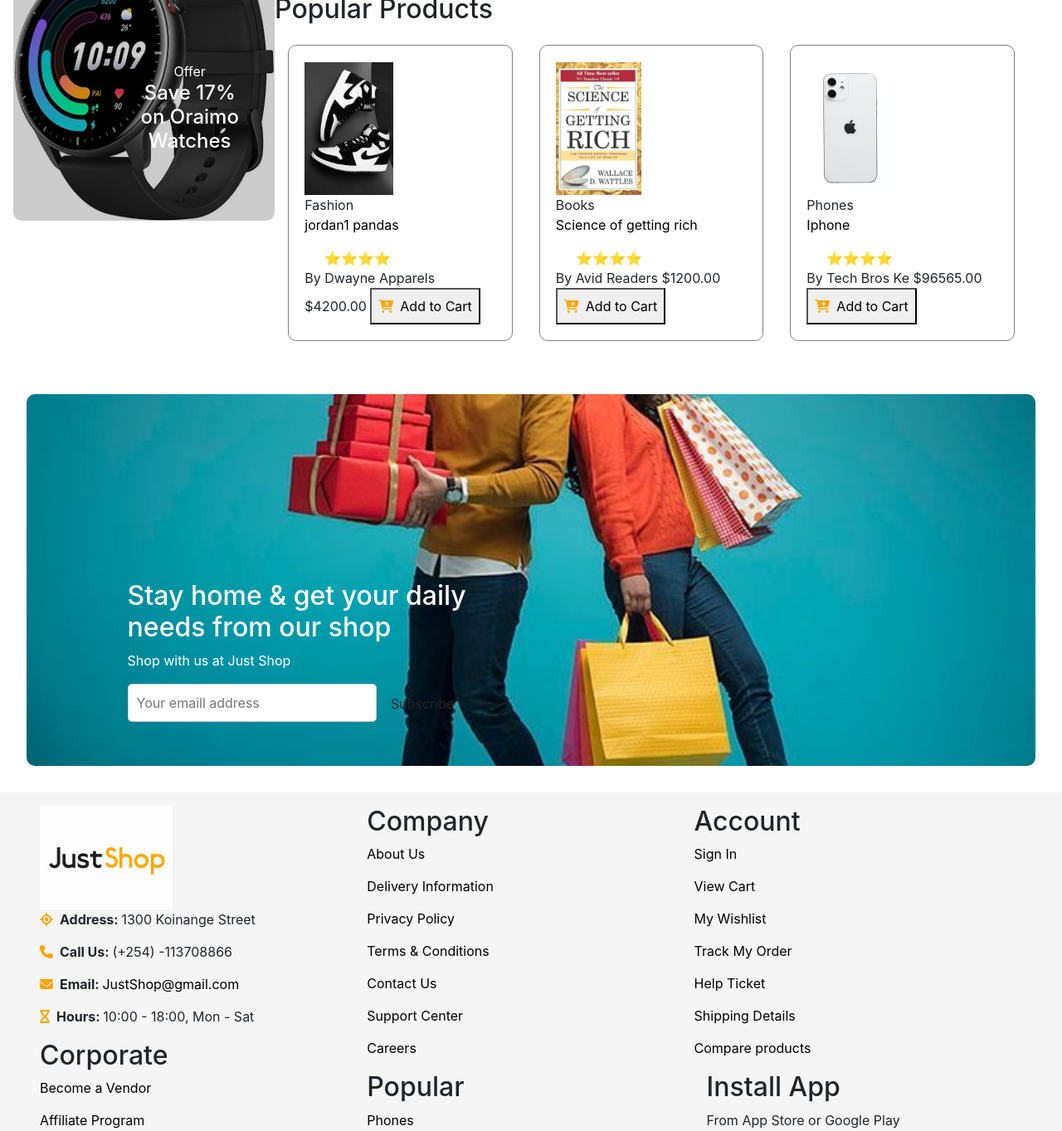
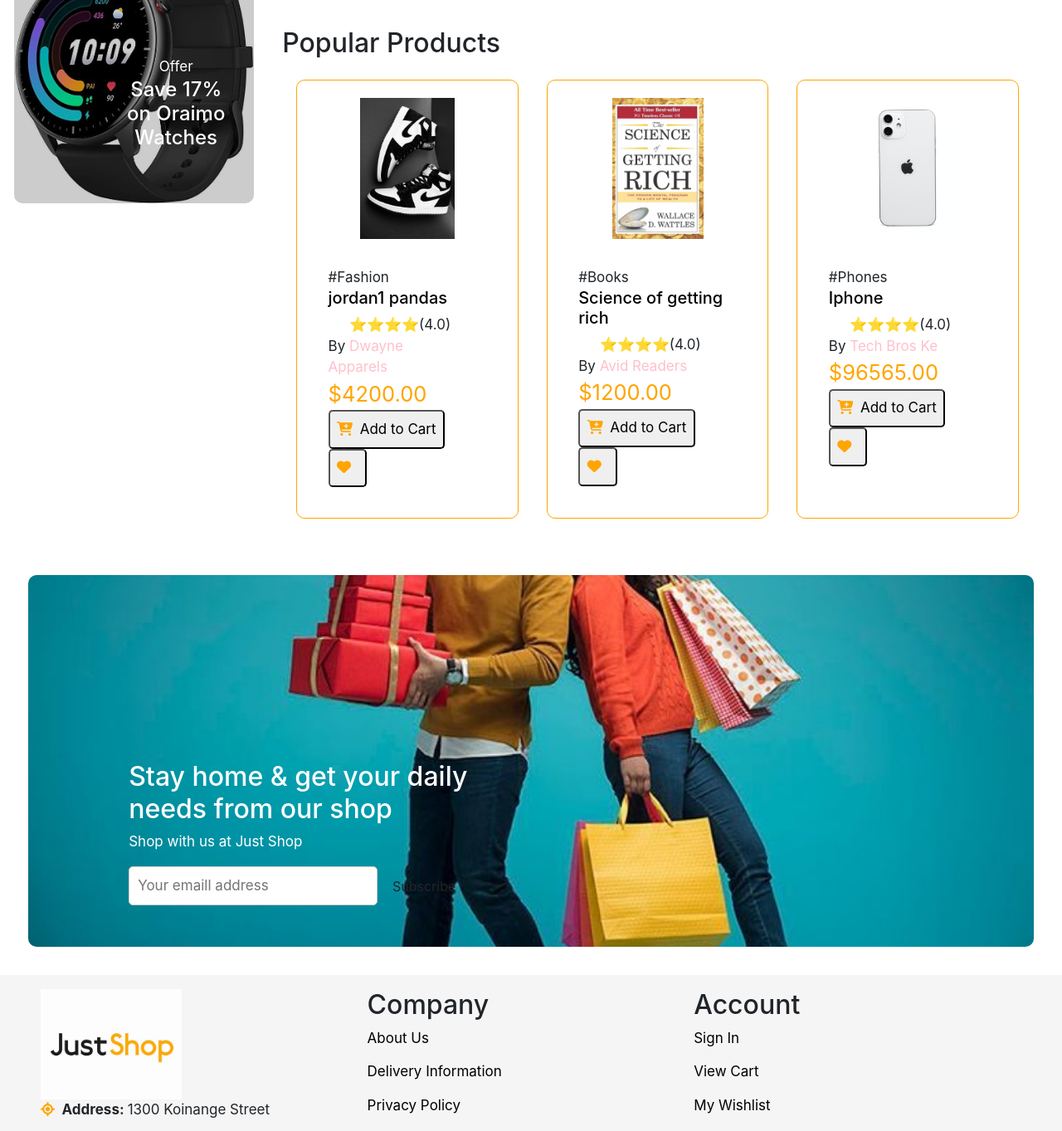
Before and after one commit to Muchiri-cmd/Online-Retail, a Django app: page / in a window 1280 px wide. Shown: the part 664-2027 px from the top of the page at 83% size. Run offline with Django 5.2, Linux system fonts and the light colour scheme; a user stored in the database is signed in; data comes from the database, SQL or seed files in the repository; both versions use the stored data as it was after the commit; some libraries are stand-ins or nearby versions.

Commit message:
Improve UI

```diff
--- a/main/views.py
+++ b/main/views.py
@@ -6,9 +6,10 @@ from .models import *
 @login_required
 def index_view(request):
    products=Product.objects.filter(featured=True,product_status="published")
-
+   categories=Category.objects.all()
    context={
       "products":products,
+      "categories":categories,
    }
    return render(request,'main/index.html',context)
 
--- a/static/assets/css/index.css
+++ b/static/assets/css/index.css
@@ -10,7 +10,9 @@ textarea {
   font-family: inherit;
   font-size: 100%;
 }
-
+body{
+    font-size:17px;
+}
 li{
     list-style-type: none;
 }
@@ -48,6 +50,10 @@ a{
     color:black;
     margin-right:1.5em;
 }
+a:hover{
+    text-decoration: none;
+    color:orange;
+}
 .subheader{
     display: flex;
     height:3em;
@@ -74,11 +80,21 @@ a{
     height:100%;
     margin:0 1em;
     text-align: center;
+    border-radius:5px;
 }
-main{
-    height:auto;
-    padding:1em;
+
+.account-links .dropdown-menu {
+    display: none;
+    position: absolute;
+    background-color: #fff;
+    border: 1px solid #ccc;
+    padding: 5px;
 }
+
+.account-links .dropdown:hover .dropdown-menu {
+    display: block;
+}
+
 .main-container{
     display: flex;
 }
@@ -94,9 +110,10 @@ main{
 .categories-list{
     height:auto;
     border-radius: 10px;
-    box-shadow: 0 0 15px 15px whitesmoke;
+    box-shadow: 0 0 1px 1px orange;
     width:auto;
     padding:1em;
+    margin:1em;
 }
 .categories-list>ul>li{
     margin: 1.2em;
@@ -146,6 +163,7 @@ main{
 }
 .ad-banner{
     position: relative;
+    margin:1em;
 
 }
 .ad-img{
@@ -165,23 +183,36 @@ main{
     z-index: 1;
     border-radius: 10px;
 }
+.products-section{
+    padding:1em;
+}
 .products-container{
     display: flex;
+
     flex-wrap: wrap;
+}
+.product-img{
+    display: flex;
+    justify-content: center;
+
 }
 .product-card{
     height:auto;
-    border:0.5px solid grey;
+    border:0.5px solid orange;
     margin:1em;
     padding:1.2em;
     border-radius: 10px;
     width:29%;
     display: inherit;
     flex-direction: column;
+    gap:1em;
 }
 .product-card:hover{
-    transform: scale(1.1);
+    transform: scale(1.05);
     transition: 250ms ease;
+}
+.product-info{
+    margin:1em;
 }
 .product-info span{
     white-space: normal;
@@ -189,10 +220,19 @@ main{
 }
 .product-image{
     height:10em;
-    object-fit: contain;
+    object-fit: cover;
+
+}
+.price{
+    font-size:1.5em;
+    color:orange;
+}
+.retailer-title{
+    color:pink;
 }
 button{
     padding:0.5em;
+    border-radius:.3em;
 }
 .newsletter{
     margin:auto;
--- a/templates/base/base.html
+++ b/templates/base/base.html
@@ -33,10 +33,15 @@
                 <a href=""><li></i>Contact Us</li></a>
             </ul>
             <ul class="account-links">
-                <a href=""><li><i class="fas fa-heart"></i>Wishlist</li></a>
-                <a href=""><li><i class="fas fa-cart-plus"></i>Cart</li></a>
-                <a href=""><li><i class="fas fa-user"></i>Account</li></a>
-                <a href="{% url 'UsersApp:logout' %}"></i>Logout</li></a>
+                <li><a href=""><i class="fas fa-heart"></i>Wishlist</a></li>
+                <li><a href=""><i class="fas fa-cart-plus"></i>Cart</a></li>
+                <li class="dropdown">
+                    <a href="#"><i class="fas fa-user"></i>Account</a>
+                    <ul class="dropdown-menu">
+                        <li><a href="{% url 'UsersApp:logout' %}"><i class="fas fa-sign-out-alt"></i>Logout</a></li>
+                    </ul>
+                </li>
+
             </ul>
         </nav>
     </div>
@@ -51,7 +56,7 @@
             </select>
         </div>
         <div class="search-bar">
-            <input type"text" class="search-input" placeholder="Search For Products/Categories"><i class="fas fa-search"></i></input>
+            <input type"search" class="search-input" placeholder="Search For Products/Categories"><i class="fas fa-search"></i></input>
         </div>
         <div class="hotline">
             <i class="fas fa-headphones"></i><span>+254-113708866</span><br>
--- a/templates/main/index.html
+++ b/templates/main/index.html
@@ -5,33 +5,14 @@
     <main class="main-container">
         <div class="side-bar">
             <div class="categories-list">
-                <ul>
                     <span class="special">Categories</span>
-                    <li>
-                        <a href=""> <img src="" alt="" />Phones</a>
-                    </li>
-                    <li>
-                        <a href=""> <img src="" alt="" />Accessories</a>
-                    </li>
-                    <li>
-                        <a href=""> <img src="" alt="" />Clothing & Fashion</a>
-                    </li>
-                    <li>
-                        <a href=""> <img src="" alt="" />Computers</a>
-                    </li>
-                    <li>
-                        <a href=""> <img src="" alt="" />Shoes</a>
-                    </li>
-                    <li>
-                        <a href=""> <img src="" alt="" />Appliances</a>
-                    </li>
-                    <li>
-                        <a href=""> <img src="" alt="" />Digital Products</a>
-                    </li>
-                    <li>
-                        <a href=""> <img src="" alt="" />Fast foods</a>
-                    </li>
-                </ul>
+                    {%for category in categories%}
+                    <ul>
+                        <li>
+                            <a href="{% url 'main:categorydetails' category.id %}">{{category.title}}</a>
+                        </li>
+                    </ul>
+                    {%endfor %}
             </div>
             <div class="ad-banner">
                 <div class="ad-overlaybg"></div>
@@ -64,12 +45,13 @@
                             <img class="product-image" src="{{product.image.url}}" alt="">
                         </div>
                         <div class="product-info">
-                            <span>{{product.category}} <span>
-                            <a href=""><p>{{product.title}}</p></a>
-                            <span>⭐⭐⭐⭐</span><br>
-                            <span>By <span>{{product.retailer}} </span></span>
-                            <span>${{product.sale_price}}</span>
+                            <span>#{{product.category}} <span>
+                            <a href=""><h5>{{product.title}}</h5></a>
+                            <span>⭐⭐⭐⭐(4.0)</span><br>
+                            <span>By <span><a class="retailer-title" href="{% url 'main:retailerdetails' product.retailer.id %}">{{product.retailer}}</a> </span></span><br>
+                            <span class="price">${{product.sale_price}}</span>
                             <button ><i class="fas fa-cart-plus"></i>Add to Cart</button>
+                            <button><i class="fas fa-heart"></i></button>
                         </div>
                     </div>
                     {%endfor %}
```
Also changed, not shown: db.sqlite3.
